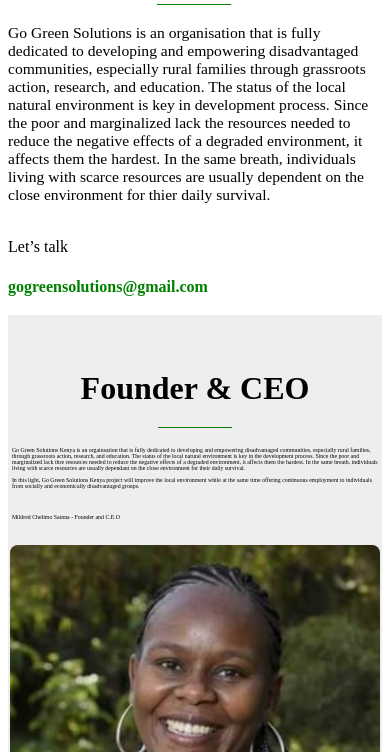
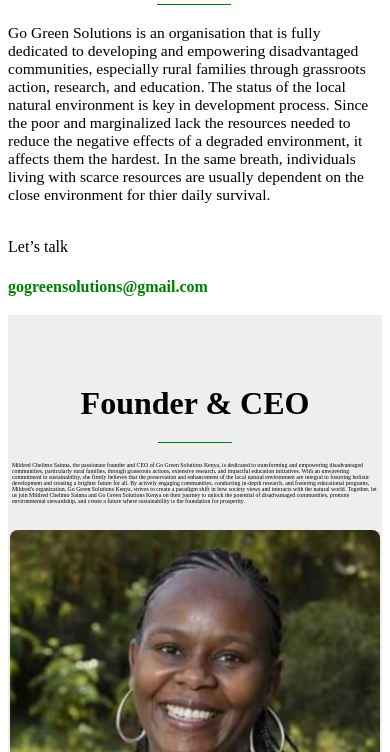
Before and after one commit to shammahtheprogrammer/Go-Green-Solutions, a plain HTML site: page about.html in a window 390 px wide. Shown: the part 348-1100 px from the top of the page. Drawn offline with Linux system fonts and the light colour scheme.

Commit message:
Update about.html

```diff
--- a/about.html
+++ b/about.html
@@ -188,7 +188,7 @@
     }
     .paragraph0 {
       margin-top: 5vw;
-      font-size: 2vw;
+      font-size: 1.5vw;
     }
     .paragraph2 {
       margin-top: 1vw;
@@ -277,11 +277,7 @@
 
     <div class="containerref">
       <div style="flex: 1;">
-        <p class="paragraph3">Go Green Solutions Kenya is an orgainsation that is fully dedicated to developing and empowering disadvantaged communities, especially rural families, through grassroots action, research, and education. The status of the local natural environment is key in the development process. Since the poor and marginalized lack thre resources needed to reduce the negative effects of a degraded environment, it affects them the hardest. In the same breath, individuals living with scarce resources are usually dependant on the close environment for their daily survival.<br></br>
-        In this light, Go Green Solutions Kenya project will improve the local environment while at the same time offering continuous employment to individuals from socially and economically disadvantaged groups.
-        </p>
-        <br>
-        <p class="paragraph10">Mildred Chelimo Sainna - Founder and C.E.O</p>
+        <p class="paragraph3">Mildred Chelimo Sainna, the passionate founder and CEO of Go Green Solutions Kenya, is dedicated to transforming and empowering disadvantaged communities, particularly rural families, through grassroots actions, extensive research, and impactful education initiatives. With an unwavering commitment to sustainability, she firmly believes that the preservation and enhancement of the local natural environment are integral to fostering holistic development and creating a brighter future for all. By actively engaging communities, conducting in-depth research, and fostering educational programs, Mildred's organization, Go Green Solutions Kenya, strives to create a paradigm shift in how society views and interacts with the natural world. Together, let us join Mildred Chelimo Sainna and Go Green Solutions Kenya on their journey to unlock the potential of disadvantaged communities, promote environmental stewardship, and create a future where sustainability is the foundation for prosperity.</p>
       </div>
 
       <!-- image -->
@@ -330,11 +326,6 @@
       height: 33vw;
 
     }
-    .containermain2 .paragraph10 {
-      font-size: 1.5vw;
-      margin-inline-start: 1vw;
-      margin-inline-end: 1vw;
-    }
 
  /* Mobile responsivenes/display */
 @media only screen and (min-width: 320px) and (max-width: 767px){
@@ -378,11 +369,6 @@
       height: auto;
       margin-top: 5vw;
 
-    }
-    .containermain2 .paragraph10 {
-      font-size: 1.5vw;
-      margin-inline-start: 1vw;
-      margin-inline-end: 1vw;
     }
 }
       /* tablet display */
@@ -429,12 +415,6 @@
       margin-inline-end: 1vw;
 
     }
-    .containermain2 .paragraph10 {
-      font-size: 1.5vw;
-      margin-inline-start: 1vw;
-      margin-inline-end: 1vw;
-    }
-
       }
   </style>
 </main2>
@@ -485,7 +465,7 @@
         </div>
         <p class="job">Go Green Solutions Kenya is a supportive community dedicated to promoting a sustainable future for generations to come.</p>
         <div class="lineO"></div>
-        <span> John Ngige</span>
+        <span> John Ngigi</span>
       </div>
 
     </div>
```
